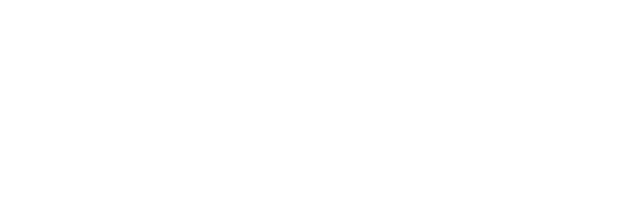
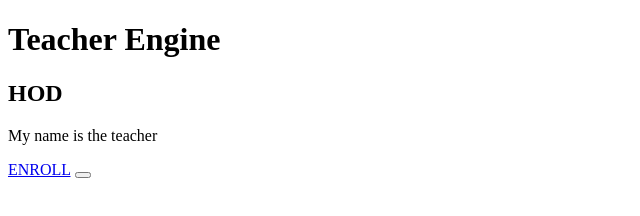
Before and after one commit to AshleyBura/Teachers-engine, a plain HTML site: page index.html in a window 1280 px wide. Shown: the whole page, without its empty margins (0-640 px from the left). Drawn offline with Linux system fonts and the light colour scheme.

Commit message:
add a paragraph

```diff
--- a/index.html
+++ b/index.html
@@ -1,11 +1,17 @@
 <!DOCTYPE html>
-<html lang="en">
-<head>
-    <meta charset="UTF-8">
-    <meta name="viewport" content="width=device-width, initial-scale=1.0">
-    <title>Document</title>
-</head>
-<body>
+<html>
+    <head>
+        <title>
+            Teacher
+        </title>
+    </head>
+    <body>
+        <h1>Teacher Engine</h1>
+        <h2>HOD</h2>
+        <p>My name is the teacher</p>
+        <a href="#"> ENROLL</a>
+        <button>
 
-</body>
+        </button>
+    </body>
 </html>
```
